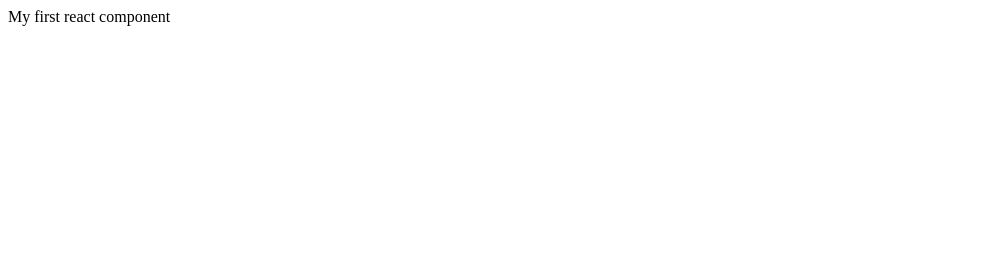
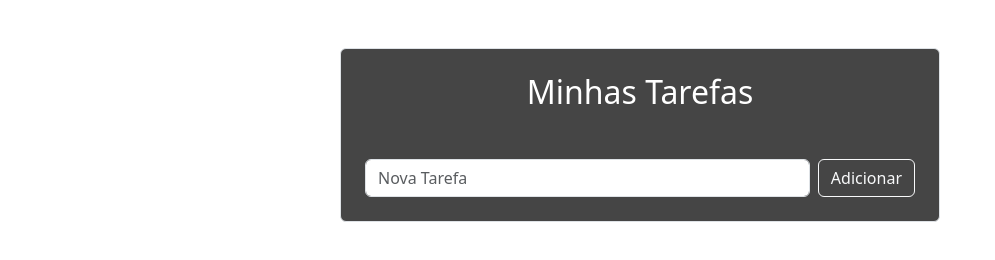
Before and after one commit to lucaspmarques26/usjt_react_2025, a React app: page / in a window 1280 px wide. Shown: the whole page, without its empty margins (0-995 px from the left). Built offline with nearby package versions, Linux system fonts and the light colour scheme.

Commit message:
v0.0.2
entrega02(front): atualiza
interface principal

```diff
--- a/package.json
+++ b/package.json
@@ -3,10 +3,12 @@
   "version": "0.1.0",
   "private": true,
   "dependencies": {
+    "@fortawesome/fontawesome-free": "^6.7.2",
     "@testing-library/dom": "^10.4.0",
     "@testing-library/jest-dom": "^6.6.3",
     "@testing-library/react": "^16.3.0",
     "@testing-library/user-event": "^13.5.0",
+    "bootstrap": "^5.3.5",
     "react": "^19.1.0",
     "react-dom": "^19.1.0",
     "react-scripts": "5.0.1",
--- a/public/index.html
+++ b/public/index.html
@@ -2,7 +2,7 @@
 <html lang="en">
   <head>
     <meta charset="utf-8" />
-    <link rel="icon" href="%PUBLIC_URL%/favicon.ico" />
+    <link rel="icon" href="%PUBLIC_URL%/square.png" />
     <meta name="viewport" content="width=device-width, initial-scale=1" />
     <meta name="theme-color" content="#000000" />
     <meta
@@ -24,7 +24,7 @@
       work correctly both with client-side routing and a non-root public URL.
       Learn how to configure a non-root public URL by running `npm run build`.
     -->
-    <title>React App</title>
+    <title>Tarefas</title>
   </head>
   <body>
     <noscript>You need to enable JavaScript to run this app.</noscript>
--- /dev/null
+++ b/src/TodoList.js
@@ -0,0 +1,24 @@
+export default function TodoList() {
+
+    function handleSubmit(event){
+        event.preventDefault()
+
+        let tarefa = event.target.tarefa.value
+
+        alert("nova tarefa: " + tarefa)
+
+        event.target.reset()
+    }
+
+    return (
+        <div className="container my-5">
+            <div className="mx-auto rounded border p-4" style={{width: "600px", backgroundColor: "#454545"}}>
+                <h2 className="text-white text-center mb-5">Minhas Tarefas</h2>
+                <form className="d-flex" onSubmit={handleSubmit}>
+                    <input className="form-control me-2" placeholder="Nova Tarefa" name="tarefa"/>
+                    <button className="btn btn-outline-light" type="submit">Adicionar</button>
+                </form>
+            </div>
+        </div>
+    )
+}
--- a/src/index.js
+++ b/src/index.js
@@ -1,9 +1,12 @@
 import React from 'react'
 import ReactDOM from 'react-dom/client'
+import 'bootstrap/dist/css/bootstrap.min.css'
+import '@fortawesome/fontawesome-free/css/all.css'
+import TodoList from './TodoList'
 
 const App = () => {
     return(
-        <div>My first react component</div>
+        <TodoList />
     )
 }
 
```
Also changed, not shown: public/square.png (added), 1 other file.
